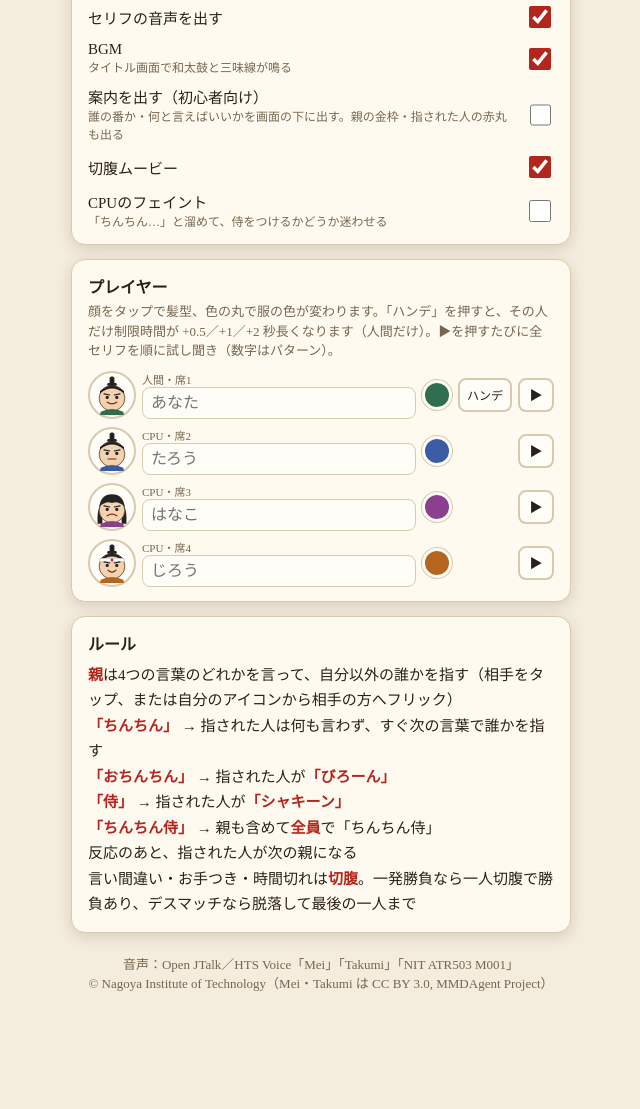
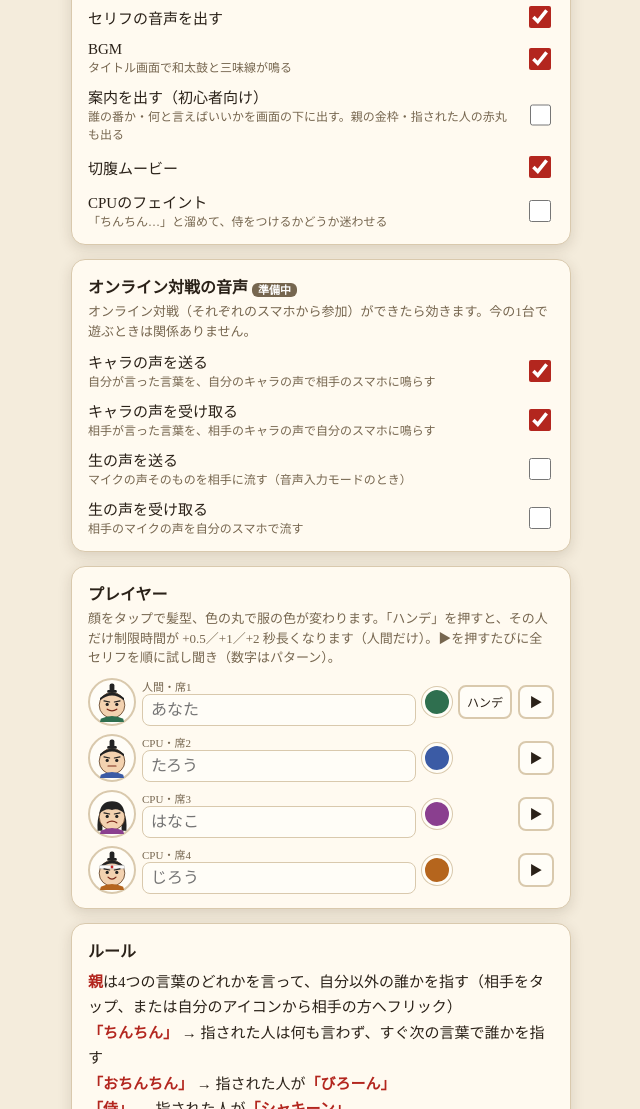
Before and after one commit to ZenithExtremers/chinchin-samurai, a plain HTML site: page index.html in a window 1280 px wide. Shown: the part 981-2090 px from the top of the page, without its empty margins (319-959 px from the left). Before the commit the page ends 1995 px from the top, so only its background shows below. Drawn offline with Linux system fonts and the light colour scheme.

Commit message:
オンライン対戦用の音声スイッチを先に置く（準備中）
キャラの声・生の声を、それぞれ送る／受け取るでオンオフ。設定は保存し、オンライン対戦ができたら効かせる。

Co-Authored-By: Claude Opus 5.5 <noreply@anthropic.com>
Claude-Session: https://claude.ai/code/session_01GkBH6xNvKQohB3ic2cbnSZ

```diff
--- a/index.html
+++ b/index.html
@@ -74,6 +74,7 @@ h1 { font-size: 44px; text-align: center; margin: 14px 0 4px; letter-spacing: .0
 }
 .best { text-align: center; font-size: 13px; color: var(--muted); margin: 0 0 14px; font-variant-numeric: tabular-nums; }
 .best b { color: var(--ink); }
+.card h2 .soon { font-size: 11px; font-weight: bold; color: var(--accent-ink); background: var(--muted); border-radius: 6px; padding: 1px 6px; vertical-align: middle; }
 .toggles { display: flex; flex-direction: column; gap: 10px; }
 .row label small { display: block; font-size: 12px; color: var(--muted); }
 .plist { display: flex; flex-direction: column; gap: 8px; }
@@ -341,6 +342,29 @@ h1 { font-size: 44px; text-align: center; margin: 14px 0 4px; letter-spacing: .0
   </div>
 
   <div class="card">
+    <h2>オンライン対戦の音声 <small class="soon">準備中</small></h2>
+    <p class="note" style="margin:-4px 0 10px">オンライン対戦（それぞれのスマホから参加）ができたら効きます。今の1台で遊ぶときは関係ありません。</p>
+    <div class="toggles">
+      <div class="row">
+        <label for="netCharSendChk">キャラの声を送る<small>自分が言った言葉を、自分のキャラの声で相手のスマホに鳴らす</small></label>
+        <input type="checkbox" id="netCharSendChk" checked>
+      </div>
+      <div class="row">
+        <label for="netCharRecvChk">キャラの声を受け取る<small>相手が言った言葉を、相手のキャラの声で自分のスマホに鳴らす</small></label>
+        <input type="checkbox" id="netCharRecvChk" checked>
+      </div>
+      <div class="row">
+        <label for="netLiveSendChk">生の声を送る<small>マイクの声そのものを相手に流す（音声入力モードのとき）</small></label>
+        <input type="checkbox" id="netLiveSendChk">
+      </div>
+      <div class="row">
+        <label for="netLiveRecvChk">生の声を受け取る<small>相手のマイクの声を自分のスマホで流す</small></label>
+        <input type="checkbox" id="netLiveRecvChk">
+      </div>
+    </div>
+  </div>
+
+  <div class="card">
     <h2>プレイヤー</h2>
     <p class="note" style="margin:-4px 0 10px">顔をタップで髪型、色の丸で服の色が変わります。「ハンデ」を押すと、その人だけ制限時間が +0.5／+1／+2 秒長くなります（人間だけ）。▶を押すたびに全セリフを順に試し聞き（数字はパターン）。</p>
     <div class="plist" id="plist"></div>
@@ -1581,7 +1605,7 @@ segInit('ruleSeg', (v) => {
 
 /** 設定を覚えておく（次に開いたときも同じ設定） */
 const SEGS = { modeSeg: 'mode', totalSeg: 'total', humanSeg: 'humans', ruleSeg: 'rule', cpuSeg: 'cpu', diffSeg: 'diff' };
-const CHECKS = ['safeChk', 'ttsChk', 'movieChk', 'feintChk', 'guideChk', 'bgmChk'];
+const CHECKS = ['safeChk', 'ttsChk', 'movieChk', 'feintChk', 'guideChk', 'bgmChk', 'netCharSendChk', 'netCharRecvChk', 'netLiveSendChk', 'netLiveRecvChk'];
 function saveSettings() {
   const v = { profiles: PROFILES };
   Object.entries(SEGS).forEach(([id, key]) => { v[key] = String(S[key]); });
```
